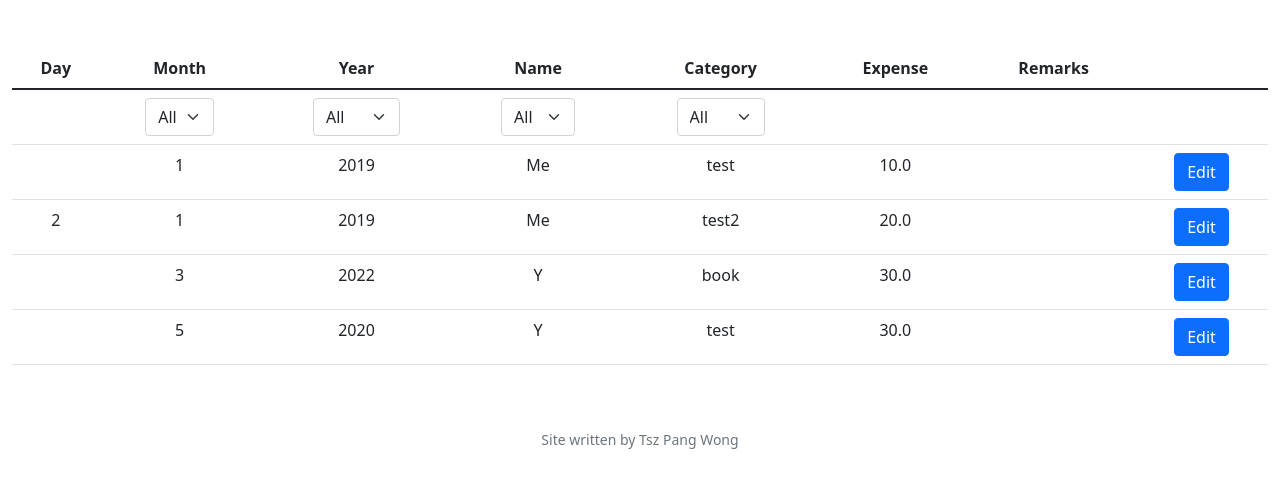
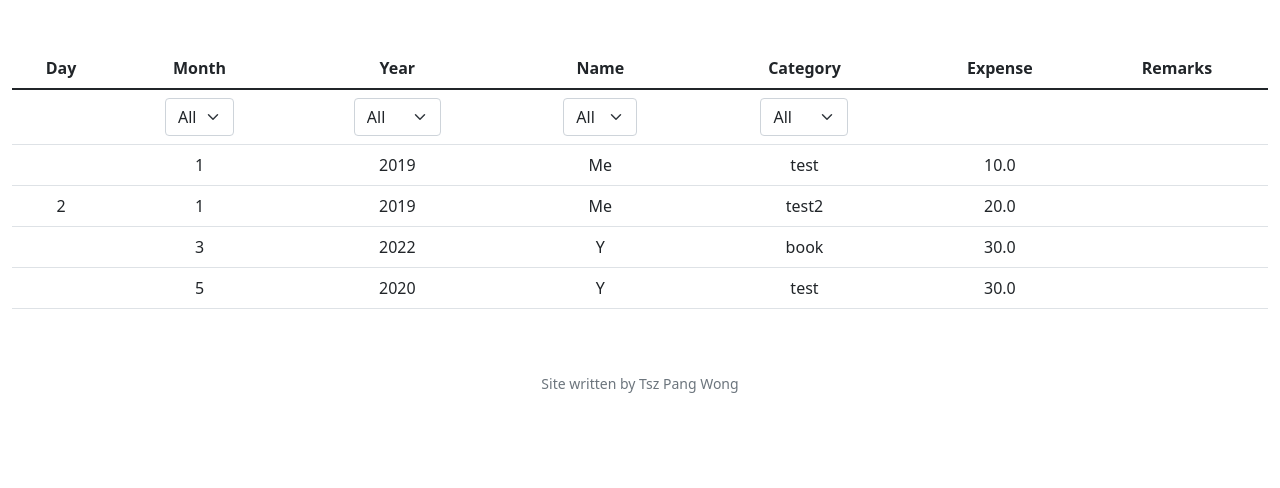
Before and after one commit to tpwong1990/tpwong, a Flask app: page / in a window 1280 px wide. Shown: the part 114-602 px from the top of the page. Run offline with Flask 2, Linux system fonts and the light colour scheme; a user stored in the database is signed in; data comes from the database, SQL or seed files in the repository; some libraries are stand-ins or nearby versions.

Commit message:
Wed, Jan 25, 2023, 6:18 PM +00:00

```diff
--- a/CS50_final/templates/summary.html
+++ b/CS50_final/templates/summary.html
@@ -42,7 +42,6 @@
             <th>Category</th>
             <th>Expense</th>
             <th>Remarks</th>
-            <th></th>
         </tr>
     </thread>
     <tbody>
@@ -82,7 +81,6 @@
             </td>
             <td></td>
             <td></td>
-            <td></td>
         </tr>
         {% for exp in expenses %}
             </tr>
@@ -93,7 +91,6 @@
                 <td>{{ exp[4] }}</td>
                 <td>{{ exp[6] }}</td>
                 <td>{{ exp[7] }}</td>
-                <td><a href="https://google.com" class="btn btn-primary">Edit</a></td>
             </tr>
         {% endfor %}
     </tbody>
```
